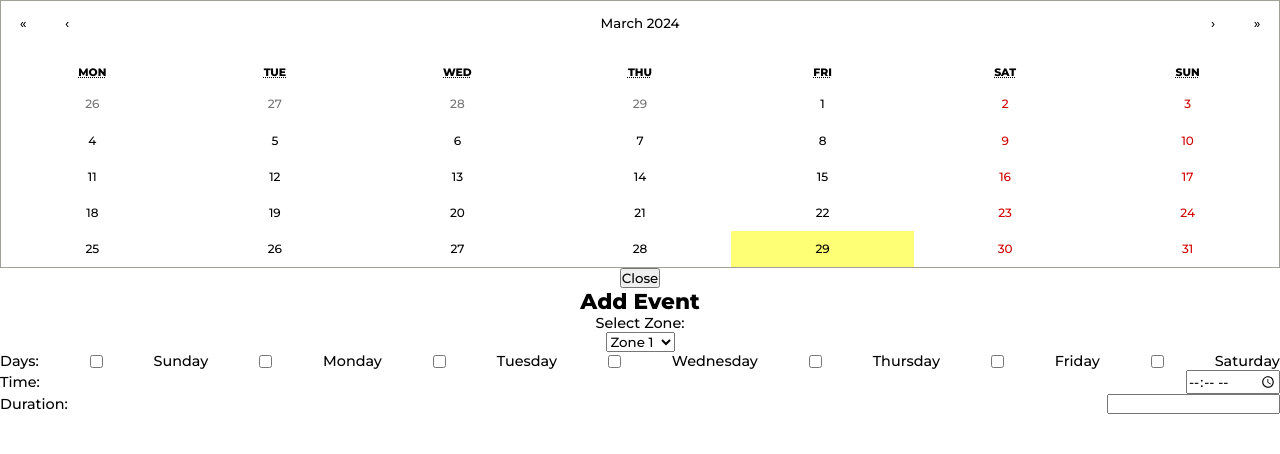
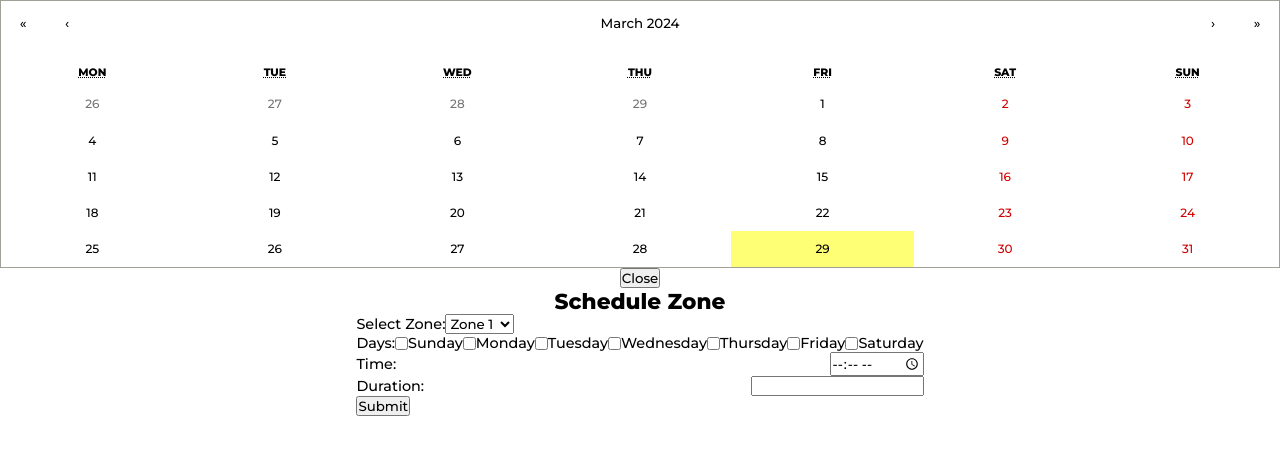
Before and after one commit to Leonline-dotcom/SmartIrrigationSystem, a React (Vite) app in the folder client/: page /calendar in a window 1280 px wide. Both pictures are taken after a click on the button "Add". Shown: the top 454 px of the page. Built offline with nearby package versions, Linux system fonts and the light colour scheme.

Commit message:
zone scheduling is now controlled

```diff
--- a/client/src/Components/Scheduler/Calendar.jsx
+++ b/client/src/Components/Scheduler/Calendar.jsx
@@ -4,6 +4,23 @@ import 'react-calendar/dist/Calendar.css';
 import './Calendar.css'
 
 export default function Calender(){
+    const [zoneData, setZoneData] = useState(
+        {zone: "",
+        monday: false, tuesday: false, wednesday: false, thursday: false, friday: false, saturday: false, sunday: false,
+        time: "",
+        duration: ""}
+    )
+
+    function handleChange(event) {
+        const {name, value, type, checked} = event.target
+        setZoneData(prevZoneData => {
+            return {
+                ...prevZoneData,
+                [name]: type === "checkbox" ? checked : value
+            }
+        })
+    }
+
     const [showPopup, setShowPopup] = useState(false);
 
     const handleAddButtonClick = () => {
@@ -13,6 +30,11 @@ export default function Calender(){
     const handleClosePopup = () => {
         setShowPopup(false);
     };
+
+    function handleSubmit(event) {
+        event.preventDefault()
+        console.log(zoneData)
+    }
 
     return (
         <div>
@@ -30,9 +52,10 @@ export default function Calender(){
                 <button className="close-btn" onClick={handleClosePopup}>
                     Close
                 </button>
-          <h2>Add Event</h2>
+                <h2>Schedule Zone</h2>
+                <form onSubmit={handleSubmit}>
                 <label htmlFor="zone">Select Zone:</label>
-          <select id="zone" name="zone">
+                <select id="zone" name="zone" onChange={handleChange} value={zoneData.zone}>
                     <option value="Zone 1">Zone 1</option>
                     <option value="Zone 2">Zone 2</option>
                     <option value="Zone 3">Zone 3</option>
@@ -40,31 +63,34 @@ export default function Calender(){
                 </select>
                 <div className="days-container">
                     <label>Days:</label>
-            <input type="checkbox" id="sunday" name="sunday" />
+                    <input type="checkbox" id="sunday" name="sunday" onChange={handleChange} checked={zoneData.sunday}/>
                     <label htmlFor="sunday">Sunday</label>
-            <input type="checkbox" id="monday" name="monday" />
+                    <input type="checkbox" id="monday" name="monday" onChange={handleChange} checked={zoneData.monday}/>
                     <label htmlFor="monday">Monday</label>
-            <input type="checkbox" id="tuesday" name="tuesday" />
+                    <input type="checkbox" id="tuesday" name="tuesday" onChange={handleChange} checked={zoneData.tuesday}/>
                     <label htmlFor="tuesday">Tuesday</label>
-            <input type="checkbox" id="wednesday" name="wednesday" />
+                    <input type="checkbox" id="wednesday" name="wednesday" onChange={handleChange} checked={zoneData.wednesday}/>
                     <label htmlFor="wednesday">Wednesday</label>
-            <input type="checkbox" id="thursday" name="thursday" />
+                    <input type="checkbox" id="thursday" name="thursday" onChange={handleChange} checked={zoneData.thursday}/>
                     <label htmlFor="thursday">Thursday</label>
-            <input type="checkbox" id="friday" name="friday" />
+                    <input type="checkbox" id="friday" name="friday" onChange={handleChange} checked={zoneData.friday}/>
                     <label htmlFor="friday">Friday</label>
-            <input type="checkbox" id="saturday" name="saturday" />
+                    <input type="checkbox" id="saturday" name="saturday" onChange={handleChange} checked={zoneData.saturday}/>
                     <label htmlFor="saturday">Saturday</label>
                     {/* Repeat for other days */}
                 </div>
                 <div className="time-container">
                     <label htmlFor="time">Time:</label>
-            <input type="time" id="time" name="time" />
+                    <input type="time" id="time" name="time" onChange={handleChange} value={zoneData.time}/>
                 </div>
                 <div className="duration-container">
                     <label htmlFor="duration">Duration:</label>
-            <input type="text" id="duration" name="duration" />
+                    <input type="text" id="duration" name="duration" onChange={handleChange} value={zoneData.duration}/>
                 </div>
-          {/* Add more input fields as needed */}
+                    <button>
+                        <span>Submit</span>
+                    </button>
+                    </form>
             </div>
             )}
             </div>
```
Lines whose indentation alone changed are shown as unchanged.
